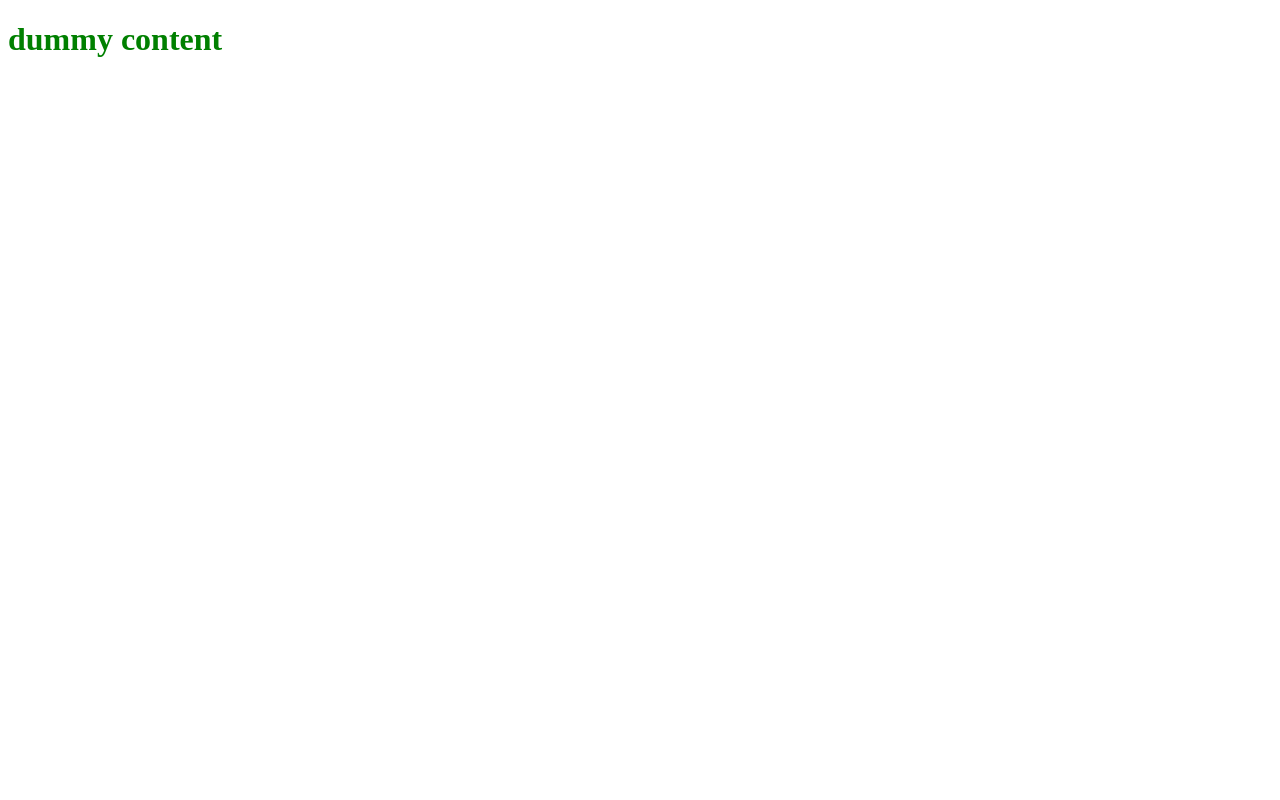
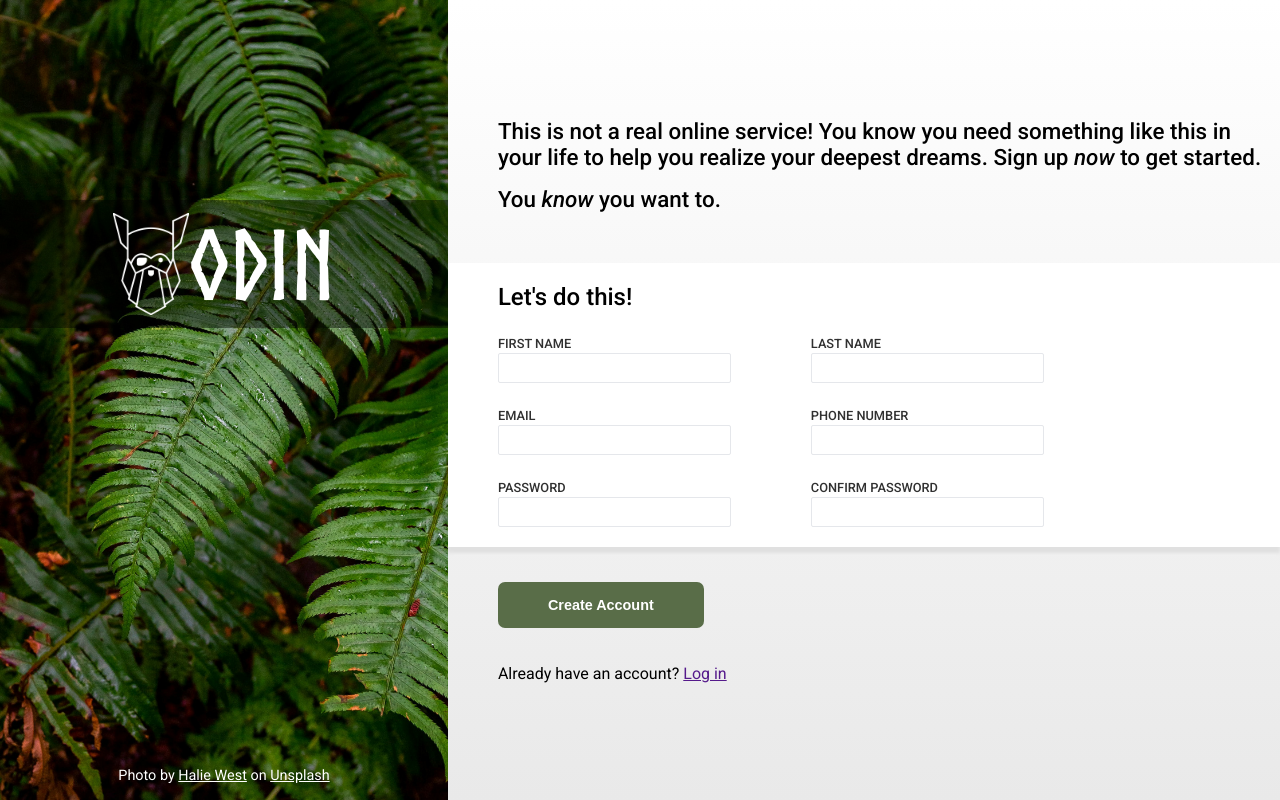
Before and after one commit to chris-newton/sign-up-form, a plain HTML site: page index.html in a window 1280 px wide. Drawn offline with Linux system fonts and the light colour scheme.

Commit message:
built background (with image and custom fonts) and main content sections, styled text and form elements

```diff
--- a/index.html
+++ b/index.html
@@ -5,9 +5,75 @@
         <meta name="viewport" content="width=device-width, initial-scale=1.0">
         <title>Document</title>
         <link rel="stylesheet" href="styles.css">
+        <!-- Google font: roboto -->
+        <link rel="preconnect" href="https://fonts.googleapis.com">
+        <link rel="preconnect" href="https://fonts.gstatic.com" crossorigin>
+        <link href="https://fonts.googleapis.com/css2?family=Roboto:ital,wght@0,100;0,300;0,400;0,500;0,700;0,900;1,100;1,300;1,400;1,500;1,700;1,900&display=swap" rel="stylesheet">
     </head>
 
     <body>
-        <h1>dummy content</h1>
+        <div class="background">
+            <div class="hero-container">
+                <img class="odin-logo" src="./images/odin-lined.png" alt="odin logo">
+                <h1 class="hero-text">ODIN</h1>
+            </div>
+
+            <div class="credit-container">
+                <span class="photo-credit">Photo by <u>Halie West</u> on <u>Unsplash</u></span>
+            </div>
+        </div>
+
+        <div class="main">
+            <p class="top-text main-element">
+                This is not a real online service! You know you need something like this in
+                your life to help you realize your deepest dreams. Sign up <em>now</em> to get started.
+            </p>
+
+            <p class="top-text main-element">
+                You <em>know</em> you want to.
+            </p>
+
+            <form action="https://httpbin.org/post" method="post">
+                <fieldset class="signup">
+                    <div class="signup-controls main-element">
+                        <legend class="signup-legend" >Let's do this!</legend>
+                        <div class="form-row-1">
+                            <div class="control-element">
+                                <label for="first_name">FIRST NAME</label>
+                                <input type="text" id="first_name" name="first_name">
+                            </div>
+                            <div class="control-element">
+                                <label for="last_name">LAST NAME</label>
+                                <input type="text" id="last_name" name="last_name">
+                            </div>
+                        </div>
+                        <div class="form-row-2">
+                            <div class="control-element">
+                                <label for="email">EMAIL</label>
+                                <input type="email" id="email" name="email">
+                            </div>
+                            <div class="control-element">
+                                <label for="phone_number">PHONE NUMBER</label>
+                                <input type="tel" id="phone_number" name="phone_number">
+                            </div>
+                        </div>
+                        <div class="form-row-3">
+                            <div class="control-element">
+                                <label for="password">PASSWORD</label>
+                                <input type="text" id="password" name="password">
+                            </div>
+                            <div class="control-element">
+                                <label for="confirm_password">CONFIRM PASSWORD</label>
+                                <input type="text" id="confirm_password">
+                            </div>
+                        </div>
+                    </div>
+                </fieldset>
+
+                <button class="submit-button main-element" type="submit">Create Account</button>
+            </form>
+
+            <span class="main-element">Already have an account? <a href="">Log in</a></span>
+        </div>
     </body>
 </html>
--- a/styles.css
+++ b/styles.css
@@ -1,3 +1,139 @@
-h1 {
-    color: green;
+@font-face {
+    font-family: odin;
+    src: url(./fonts/Norse-Bold.otf);
 }
+
+* {
+    box-sizing: border-box;
+    margin: 0;
+    padding: 0;
+}
+
+:root {
+    --contrast-color: #596D48;
+}
+
+body {
+    height: 100vh;
+    display: flex;
+    justify-content: space-between;
+    font-family: roboto;
+    font-weight: 400;
+}
+
+.main {
+    background-image: linear-gradient(white, rgb(233, 233, 233));
+    height: 100%;
+    flex: auto;
+    display: flex;
+    flex-direction: column;
+    justify-content: center;
+    gap: 16px;
+}
+
+.main-element {
+    margin-left: 6%;
+}
+
+.background {
+    position: relative;
+    height: 100%;
+    width: 35%;
+    flex-shrink: 0;
+    background-image: url(./images/halie-west-25xggax4bSA-unsplash.jpg);
+    background-size: cover;
+    color: white;
+}
+
+.hero-container {
+    background-color: rgba(0, 0, 0, 0.432);
+    position: relative;
+    top: 25%;
+    height: 16%;
+    display: flex;
+    justify-content: center;
+    align-items: center;
+}
+
+.odin-logo {
+    height: 80%;
+}
+
+.hero-text {
+    font-family: odin;
+    font-size: 6rem;
+}
+
+.credit-container {
+    font-size:0.9rem;
+    display: flex;
+    justify-content: center;
+    position: absolute;
+    bottom: 2%;
+    width: 100%;
+}
+
+.top-text {
+    font-size: 1.4rem;
+    font-weight: 500;
+}
+
+form {
+    margin-top: 35px;
+}
+
+.signup-legend {
+    font-size: 1.5rem;
+    font-weight: 500;
+}
+
+.signup {
+    border: none;
+    padding-top: 20px;
+    padding-bottom: 20px;
+    background-color: white;
+    box-shadow: 0px 6px 3px rgb(224, 224, 224);;
+}
+
+.signup-controls {
+    width: 70%;
+    display: flex;
+    flex-direction: column;
+    gap: 25px;
+}
+
+.control-element > input {
+    margin-top: 2px;
+    border: 1px solid #E5E7EB;
+    border-radius: 2px;
+    height: 30px;
+}
+
+.control-element {
+    color: rgb(48, 48, 48);
+    font-size: 0.8rem;
+    font-weight: 500;
+    width: 40%;
+    display: flex;
+    flex-direction: column;
+}
+
+.form-row-1,
+.form-row-2,
+.form-row-3 {
+    display: flex;
+    justify-content: start;
+    gap: 80px;
+}
+
+.submit-button {
+    color: white;
+    font-size: 0.9rem;
+    font-weight: 600;
+    background-color: var(--contrast-color);
+    padding: 15px 50px;
+    border: none;
+    border-radius: 7px;
+    margin-top: 35px;
+    margin-bottom: 20px;
+}
```
Also changed, not shown: fonts/Norse-Bold.otf (added), fonts/Roboto-Black.ttf (added), images/halie-west-25xggax4bSA-unsplash.jpg (added), images/odin-lined.png (added), 1 other file.
